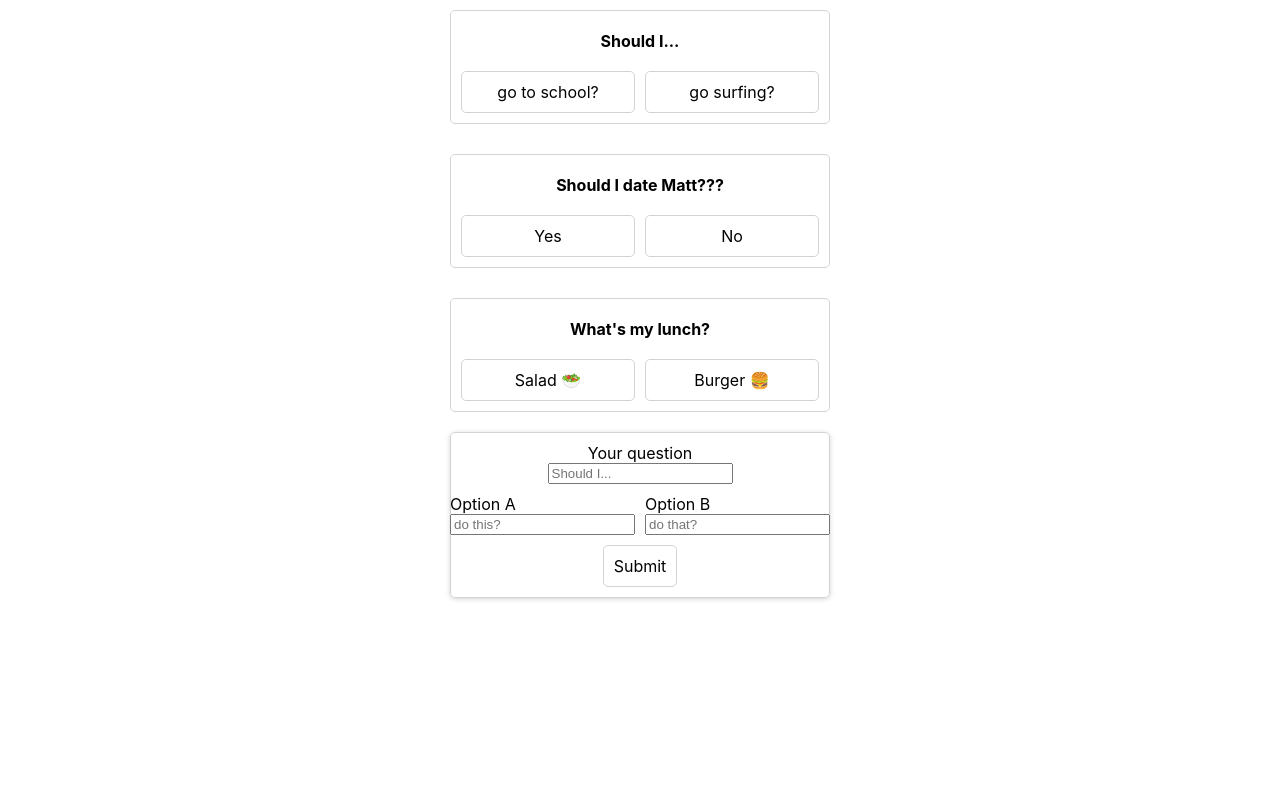
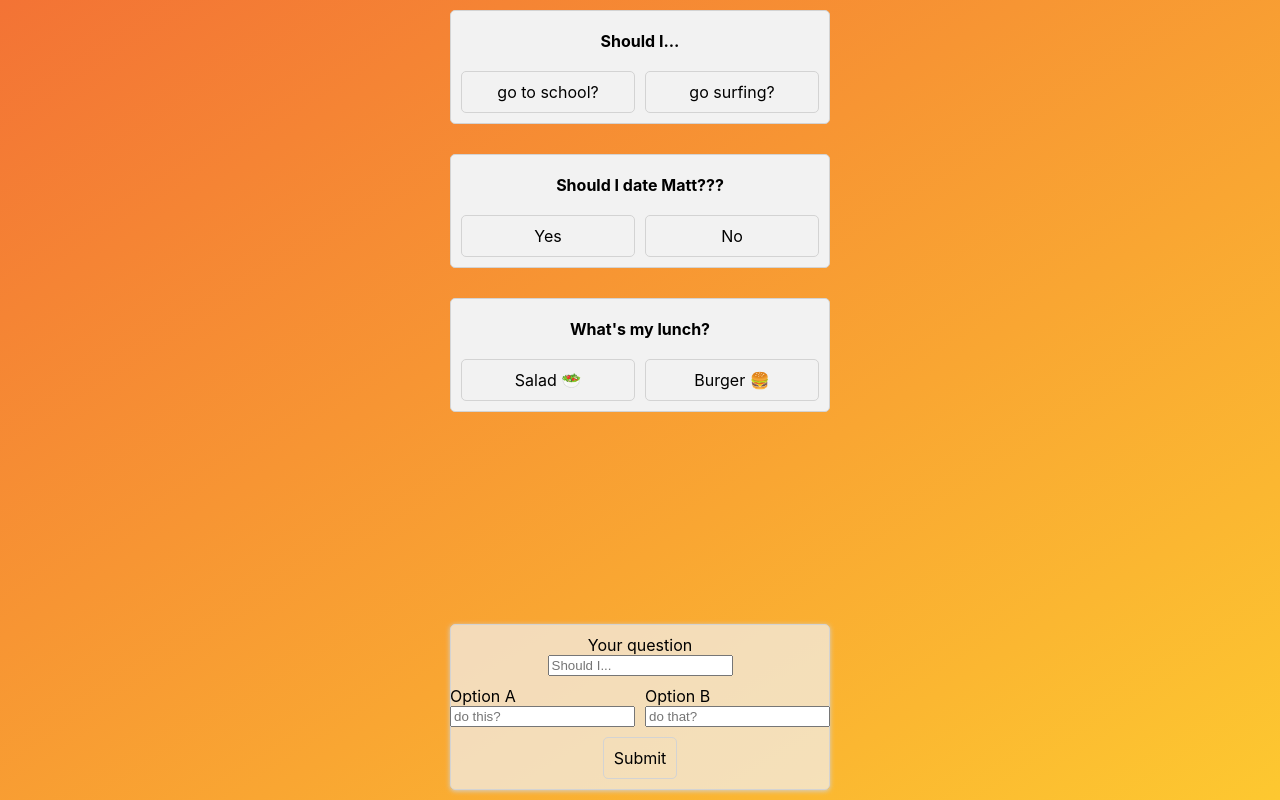
Before and after one commit to LaVielle/rule-my-life, a React (Create React App) app: page / in a window 1280 px wide. Built offline with nearby package versions, Linux system fonts and the light colour scheme.

Commit message:
minor style changes

```diff
--- a/src/styles/App.css
+++ b/src/styles/App.css
@@ -5,12 +5,18 @@
   display: flex;
   flex-direction: column;
   align-items: center;
+  background: #FDC830;  /* fallback for old browsers */
+  background: -webkit-linear-gradient(to bottom right, #F37335, #FDC830);  /* Chrome 10-25, Safari 5.1-6 */
+  background: linear-gradient(to bottom right, #F37335, #FDC830); /* W3C, IE 10+/ Edge, Firefox 16+, Chrome 26+, Opera 12+, Safari 7+ */
+
 }
 
 .App-inner {
   display: flex;
   flex-direction: column;
+  justify-content: space-between;
   width: 400px;
+  height: 100%;
 }
 
 @media (max-width: 479px) {
--- a/src/styles/Card.css
+++ b/src/styles/Card.css
@@ -7,6 +7,7 @@
   border-radius: 5px;
   border: 1px solid lightgrey;
   flex-shrink: 0;
+  background: #f2f2f2;
 }
 
 .Card-title {
--- a/src/styles/CardForm.css
+++ b/src/styles/CardForm.css
@@ -9,6 +9,7 @@
   border-radius: 5px;
   border: 1px solid lightgrey;
   box-shadow: 0px 1px 5px lightgrey;
+  background: #f2f2f2b3;
 }
 
 .CardForm-label {
```
